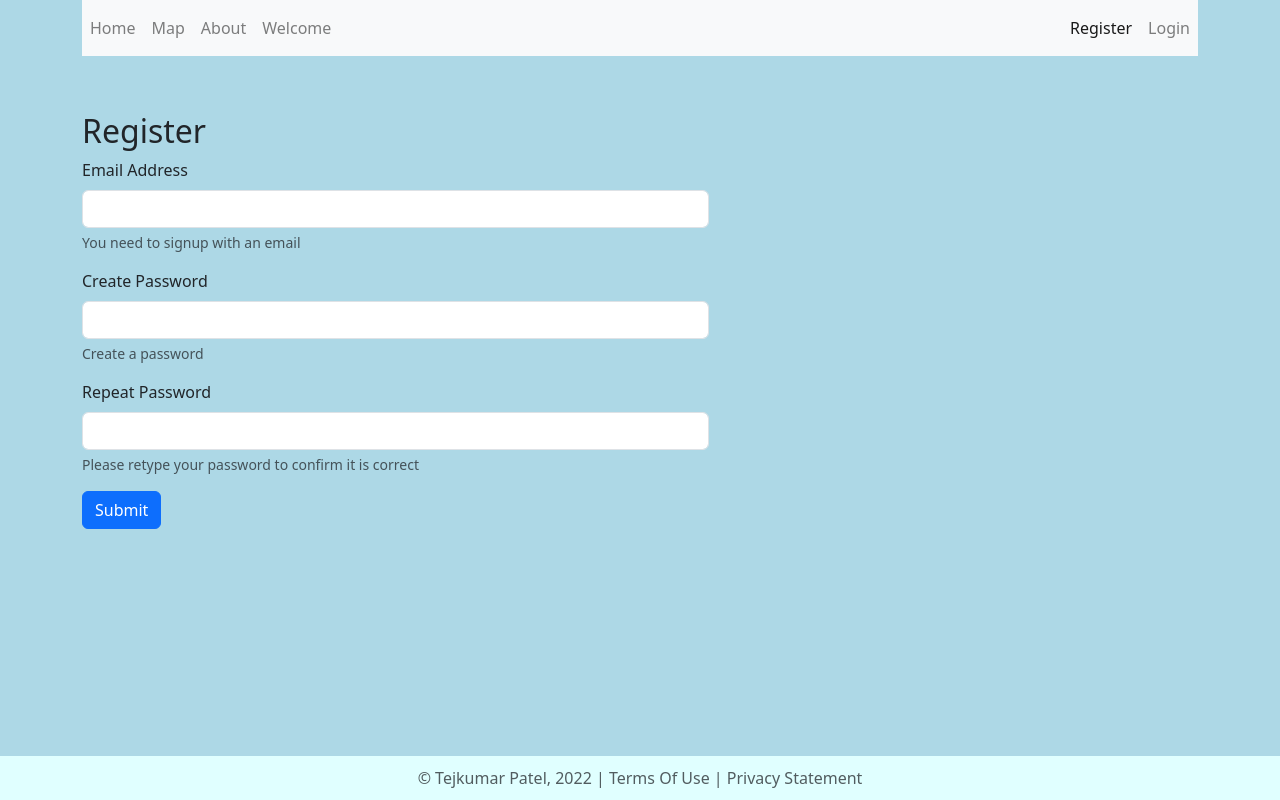
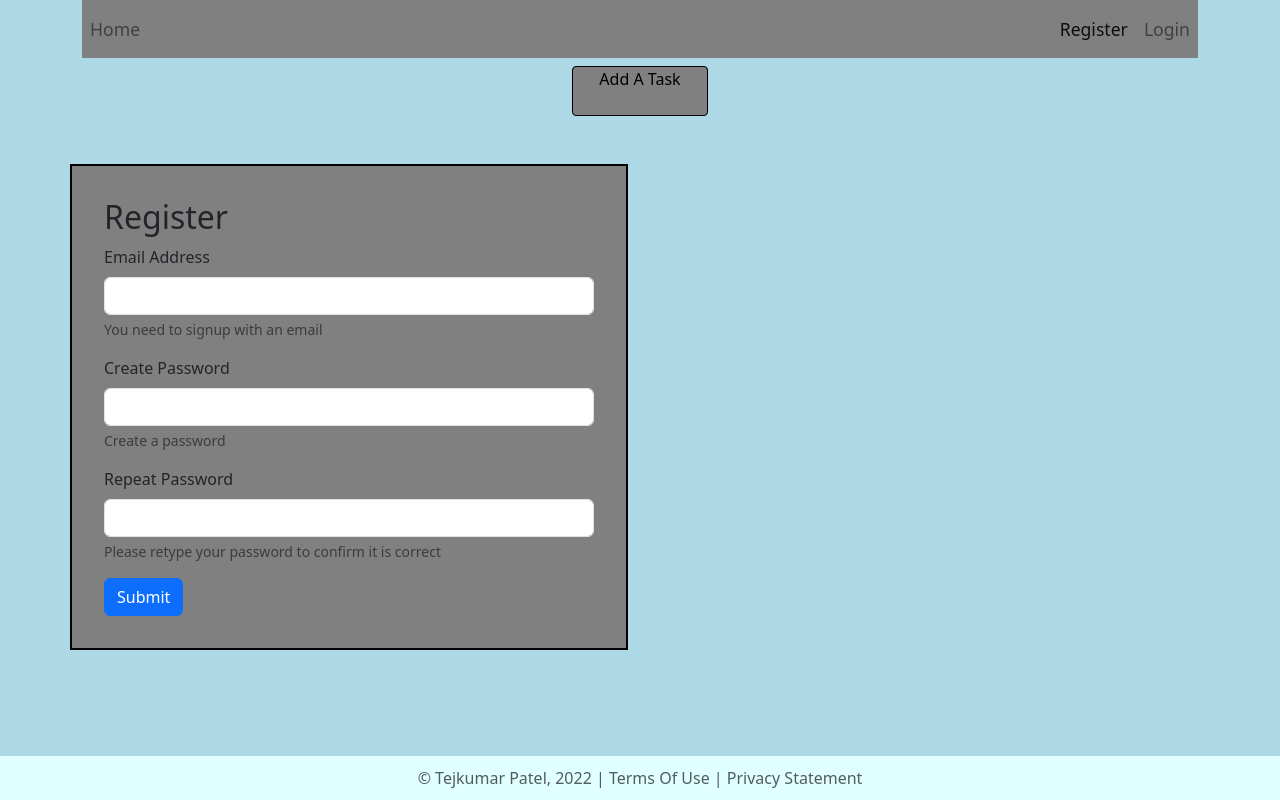
Before and after one commit to tpatel29/project4-is219, a Flask app: page /register in a window 1280 px wide. Run offline with Flask 2, Linux system fonts and the light colour scheme; some libraries are stand-ins or nearby versions.

Commit message:
finished the links and urls

```diff
--- a/app/auth/templates/login.html
+++ b/app/auth/templates/login.html
@@ -3,7 +3,7 @@
 
     <div class="row mt-5">
 
-         <div class="col-4 border border-1 border-dark mx-auto p-4">
+         <div class="col-4 border border-1 border-dark mx-auto p-4" style="background-color: grey;">
              <h2>Login</h2>
              {{ render_form(form) }}
          </div>
--- a/app/auth/templates/register.html
+++ b/app/auth/templates/register.html
@@ -2,14 +2,14 @@
 {% block content %}
     {% from 'bootstrap5/form.html' import render_form, render_field, render_form_row %}
 
-    <div class="row">
+    <div class="row" >
 
-         <div class="col-7">
+         <div class="col-6" style="background-color: grey; padding: 2em;border: 2px black solid;">
              <h2>Register</h2>
              {{ render_form(form) }}
          </div>
 
-        <div id="message" class="col-5" style="display:none">
+        <div id="message" class="col-5" style="display:none; background-color: grey; padding: 10px;border: 2px black solid;">
             <div class="progress">
                 <div style="width: 0%" id="progressBar" class="progress-bar" role="progressbar" aria-valuenow="0" aria-valuemin="0" aria-valuemax="100"></div>
         </div>
--- a/app/task/templates/browse_tasks.html
+++ b/app/task/templates/browse_tasks.html
@@ -9,7 +9,7 @@
     {% block content %}
         <h2>Browse: ALL TASKS</h2>
         {{ render_table(data,titles,show_actions=True, table_classes='table-striped', header_classes='thead-dark', responsive=True, responsive_class='table-responsive-sm', model=Task,
-            custom_actions=[('Mark Complete', 'check2', temp_url)],
+            custom_actions=[('Mark Complete', 'mark', temp_url)],
             edit_url=edit_url,
             delete_url=delete_url,
             new_url=add_url) }}
--- a/app/templates/base.html
+++ b/app/templates/base.html
@@ -30,7 +30,7 @@
             {% from 'bootstrap5/utils.html' import render_messages %}
             {% from 'bootstrap5/form.html' import render_form, render_field, render_form_row %}
 
-            <nav class="navbar navbar-expand-lg navbar-light bg-light">
+            <nav class="navbar navbar-expand-lg navbar-light bg-muted" style="background-color:grey;font-size: 110%">
                 <button class="navbar-toggler" type="button" data-bs-toggle="collapse"
                         data-bs-target="#navbarNavDropdown" aria-controls="navbarNavDropdown" aria-expanded="false"
                         aria-label="Toggle navigation">
@@ -40,18 +40,12 @@
                     <div class="navbar-nav mr-auto">
                         {% if current_user.is_authenticated %}
                             {{ render_nav_item('auth.dashboard','Dashboard' ) }}
-                            {{ render_nav_item('songs.songs_browse','My Songs' ) }}
                             {{ render_nav_item('task.browse_tasks','All Tasks' ) }}
                             {{ render_nav_item('task.browse_0_tasks','Uncompleted Tasks' ) }}
                             {{ render_nav_item('task.browse_1_tasks','Completed Tasks' ) }}
-                            {{ render_nav_item('songs.songs_upload','Upload Songs' ) }}
-                            {{ render_nav_item('map.browse_locations','Locations' ) }}
                         {% else %}
                             {{ render_nav_item('simple_pages.index', 'Home') }}
                         {% endif %}
-                        {{ render_nav_item('map.map_locations','Map' ) }}
-                        {{ render_nav_item('simple_pages.about','About') }}
-                        {{ render_nav_item('simple_pages.welcome','Welcome') }}
                     </div>
                 </div>
                 <div class="navbar-nav d-flex">
@@ -82,6 +76,7 @@
     </div>
     <!-- Your page content -->
     <div class="row">
+        <div style="border: 1px black solid; border-radius: 4px;margin: auto; text-align:center;background-color:grey; color: black; width:12%; height: 50px;">{{ render_nav_item('task.add_task',' Add A Task' ) }}</div>
         {{ render_messages() }}
     </div>
     <div class="row mt-5">
```
Also changed, not shown: app/simple_pages/templates/index.html (+5 -4 lines).
